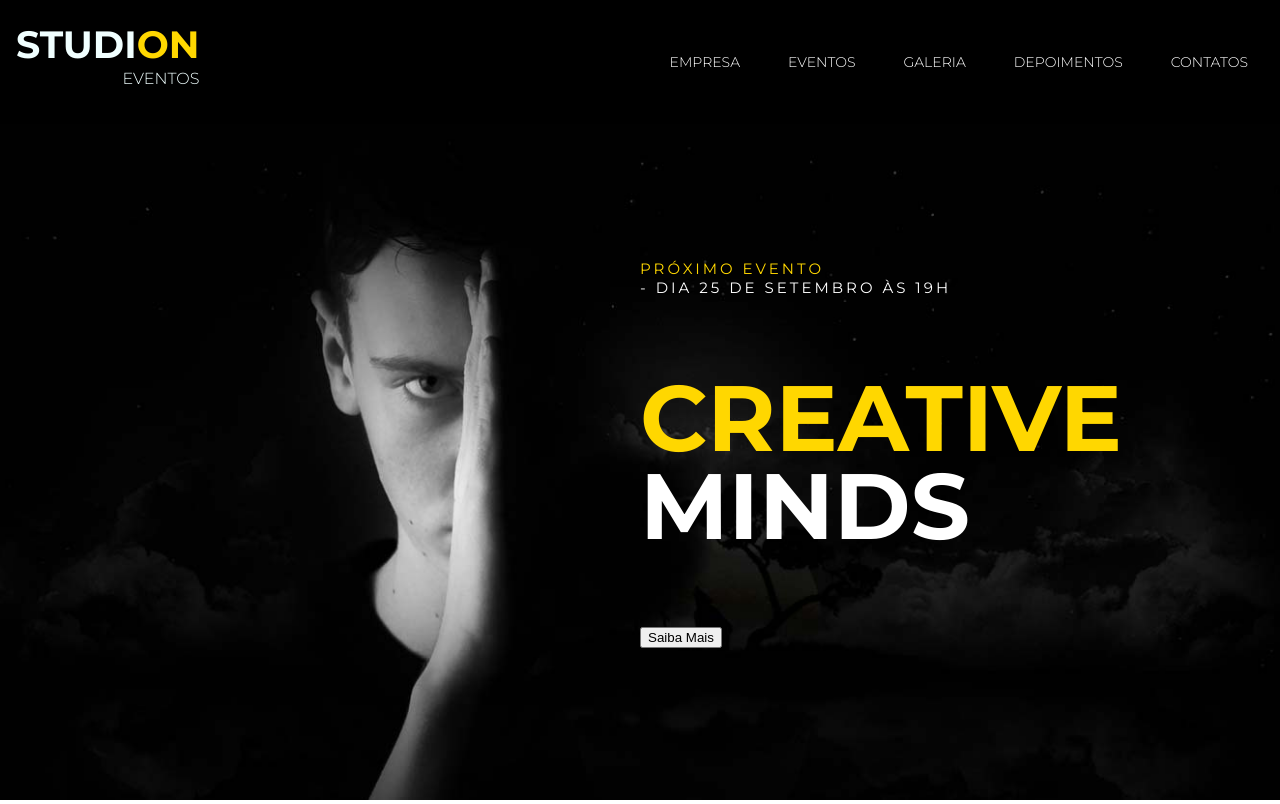
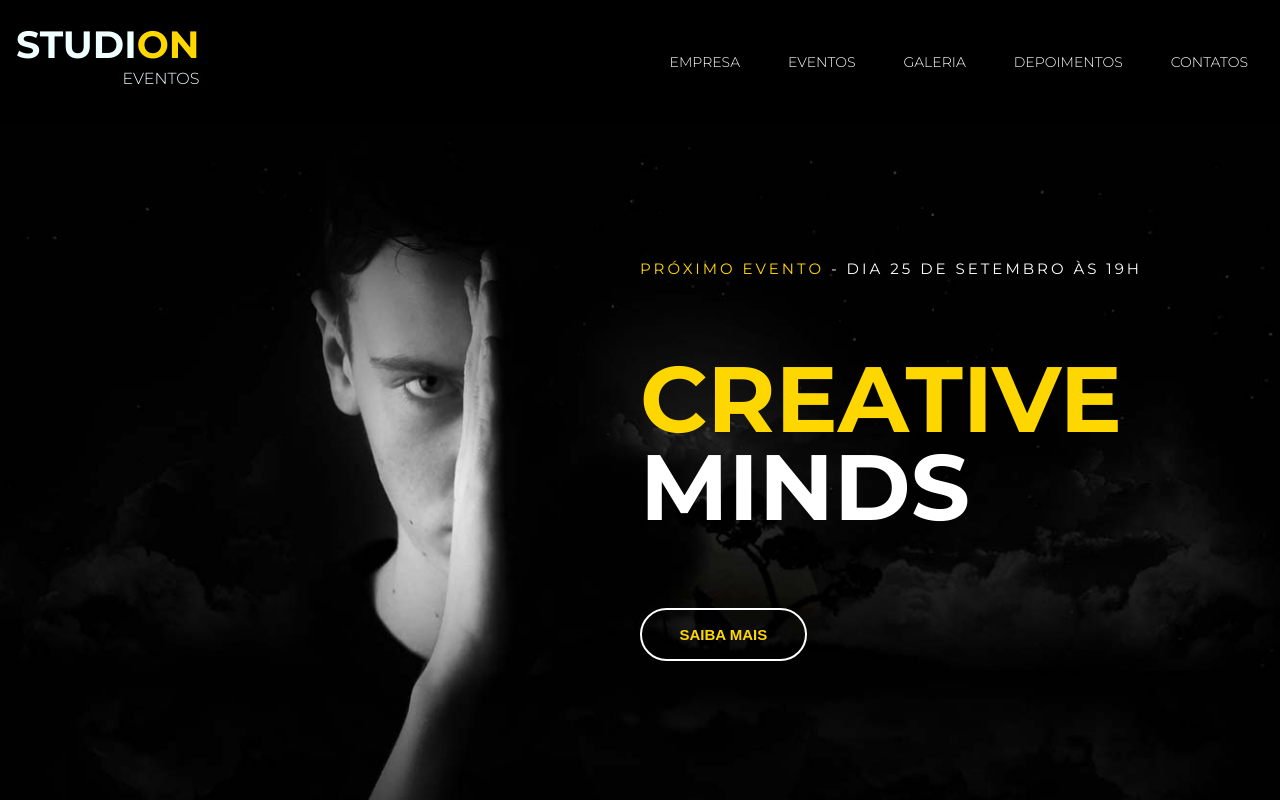
Before and after one commit to DzyRazor/studion, a website: page src/index.html in a window 1280 px wide. Drawn offline with Linux system fonts and the light colour scheme.

Commit message:
atualizado

```diff
--- a/src/style.css
+++ b/src/style.css
@@ -119,9 +119,25 @@ ul {
 }
 
 .slide__copy h2 span {
-    display: block;
+   display: block;
 }
 
-.slide__copy h6 span {
-    display: block;
+.btn {
+    cursor: pointer;
+    padding:1rem 2.5em;
+    border: 0.125rem solid #fff;
+    border-radius: 5rem;
+    color: var(--color-primary);
+    background: unset;
+    font-size: 0.9375rem;
+    font-weight: 700;
+    text-transform: uppercase;
+    transition: 0.3s all ease;
 }
+
+.btn:hover {
+    border-color: var(--color-primary);
+    background-color: var(--color-primary);
+    color: #fff;
+
+}
```
